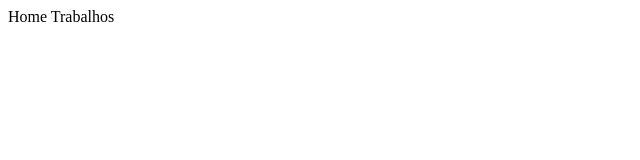
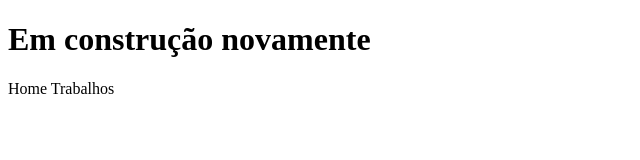
Before and after one commit to leandrog9/entendo-o-git-com-github, a plain HTML site: page index.html in a window 1280 px wide. Shown: the whole page, without its empty margins (0-640 px from the left). Drawn offline with Linux system fonts and the light colour scheme.

```diff
--- a/index.html
+++ b/index.html
@@ -8,7 +8,7 @@
 <body>
 
     <!--<h1> Em Construção!!!</h1>-->
-
+    <h1> Em construção novamente </h1>
 
     <header>
         <nav>
```
